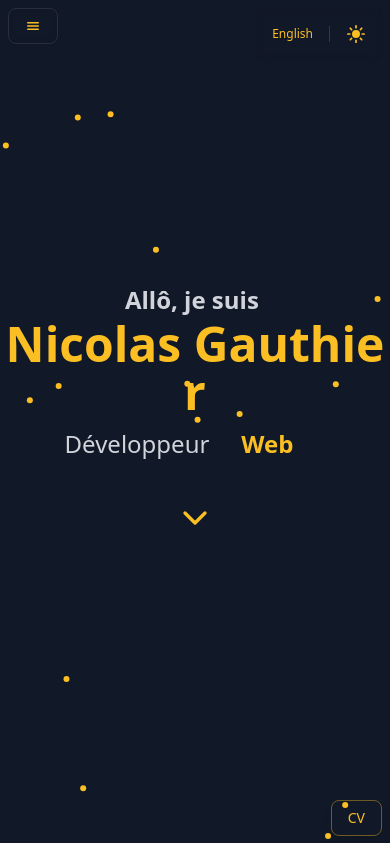
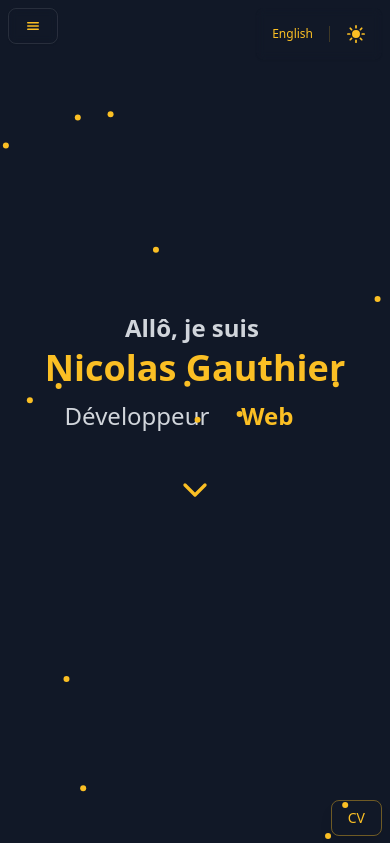
Before and after one commit to Juntakk/portfolio-v3, a Next.js app: page / in a window 390 px wide. Shown: the top 843 px of the page. Built offline with nearby package versions, Linux system fonts and the light colour scheme.

Commit message:
Adjust component dimensions in Certificates, Header, and Services for improved layout consistency
- Reduced width of Certificates and Services components for better responsiveness.
- Decreased font size in Header component for enhanced visual hierarchy.

```diff
--- a/src/components/shared/Certificates.tsx
+++ b/src/components/shared/Certificates.tsx
@@ -59,7 +59,7 @@ const Certificates = () => {
               <motion.div
                 key={index}
                 variants={childVariants}
-                className='z-0 relative w-96 sm:w-[300px] h-auto aspect-[4/3] hover:cursor-pointer border border-accent dark:border-accent hover:border-transparent bg-white dark:bg-gray-800 rounded-lg shadow-md overflow-hidden group transition-all duration-300'
+                className='z-0 relative w-80 sm:w-[300px] h-auto aspect-[4/3] hover:cursor-pointer border border-accent dark:border-accent hover:border-transparent bg-white dark:bg-gray-800 rounded-lg shadow-md overflow-hidden group transition-all duration-300'
               >
                 {/* Text in the middle */}
                 <div className='absolute inset-0 z-20 flex items-end justify-end p-4 sm:p-6 md:p-8 text-2xl font-semibold text-accent bg-green transition-all duration-500 opacity-100 group-hover:opacity-0 rounded-lg'>
--- a/src/components/shared/Header.tsx
+++ b/src/components/shared/Header.tsx
@@ -192,7 +192,7 @@ const Header = () => {
         variants={titleContainerVariants}
         initial='hidden'
         animate={isInView ? "visible" : "hidden"}
-        className='text-5xl md:text-6xl lg:text-7xl xl:text-8xl font-bold text-gray-900 dark:text-white md:mx-8 cursor-default'
+        className='text-4xl md:text-6xl lg:text-7xl xl:text-8xl font-bold text-gray-900 dark:text-white md:mx-8 cursor-default'
       >
         <span className='inline-block'>
           {nameLetters.map((letter, index) => (
--- a/src/components/shared/Services.tsx
+++ b/src/components/shared/Services.tsx
@@ -121,7 +121,7 @@ const Services = () => {
                 key={index}
                 variants={cardVariants}
                 whileHover={{ y: -8 }}
-                className='h-full w-96 sm:w-full'
+                className='h-full w-80 sm:w-full'
               >
                 <Card className='bg-white dark:bg-gray-800 border border-gray-200 dark:border-gray-700 hover:border-accent transition-all duration-300 cursor-pointer group relative overflow-hidden'>
                   {/* Subtle gradient on hover */}
```
